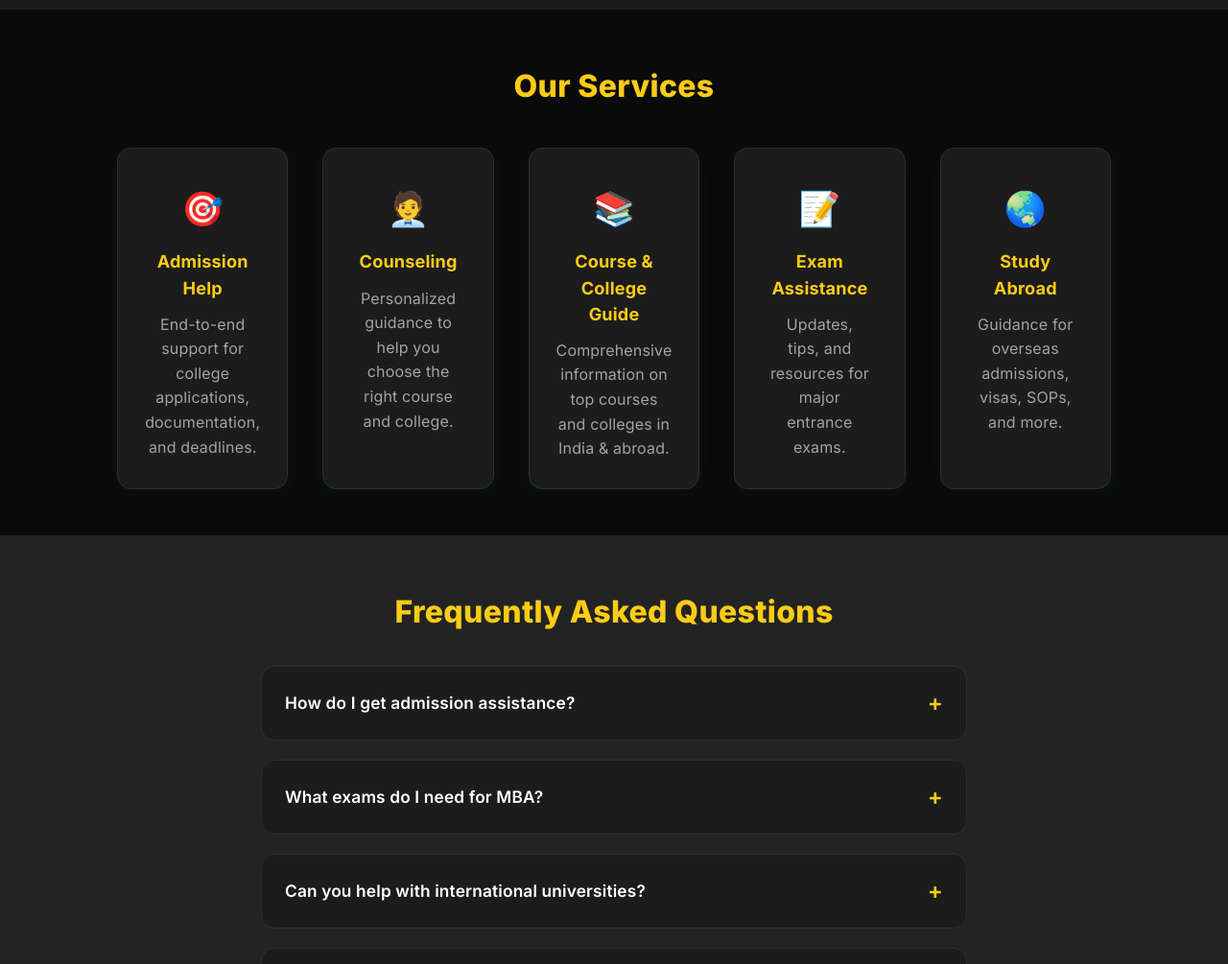
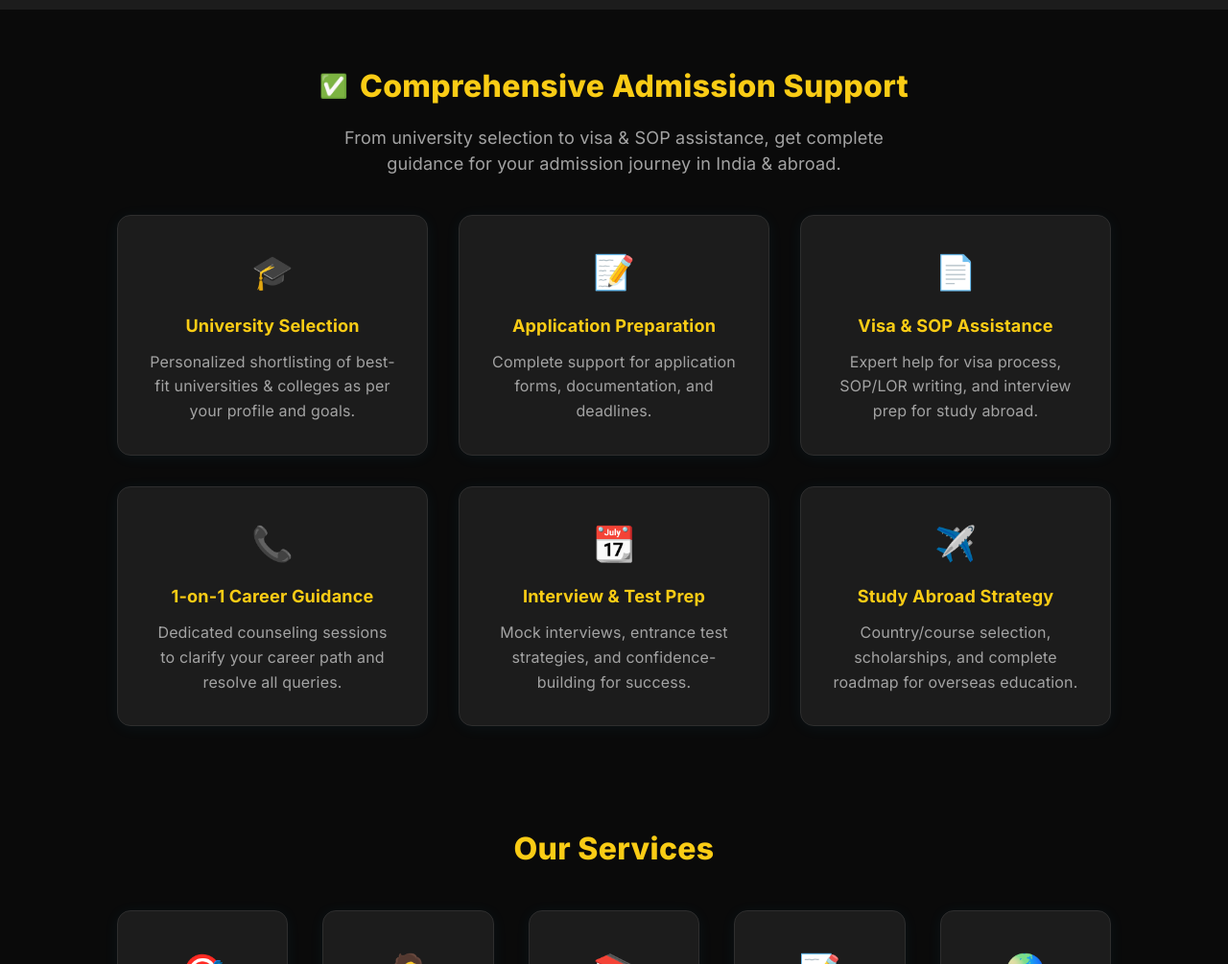
Before and after one commit to grimwebdeveloper/Admission-Kart, a website built with Vite: page index.html in a window 1280 px wide. Shown: the part 1040-2045 px from the top of the page at 96% size. Built offline with nearby package versions, Linux system fonts and the light colour scheme.

Commit message:
CAS section added

```diff
--- a/index.html
+++ b/index.html
@@ -35,6 +35,7 @@
             ak4: '0 8px 32px rgba(56,189,248,0.10)',
             ak5: '0 2px 8px rgba(56,189,248,0.06)',
             ak6: '0 2px 8px rgba(250,204,21,0.08)',
+            akglow: '0 0 24px 0 #38BDF8, 0 2px 16px rgba(56,189,248,0.10)',
           },
           fontFamily: {
             inter: ['Inter', 'Poppins', 'Roboto', 'Arial', 'sans-serif'],
@@ -293,6 +294,69 @@
         </div>
       </div>
     </div>
+  </section>
+
+  <!-- COMPREHENSIVE ADMISSION SUPPORT (NEW SECTION) -->
+  <section id="admission-support" class="bg-akbg pt-14 pb-12 font-inter">
+    <div class="max-w-[1100px] mx-auto px-8">
+      <h2 class="text-[2rem] font-extrabold text-akprimary text-center mb-4 tracking-[.01em] flex items-center justify-center gap-3">
+        <span class="text-[1.5rem]">✅</span> Comprehensive Admission Support
+      </h2>
+      <p class="text-akmuted text-center max-w-[600px] mx-auto mb-10 text-[1.13rem]">From university selection to visa &amp; SOP assistance, get complete guidance for your admission journey in India &amp; abroad.</p>
+      <div class="grid grid-cols-1 sm:grid-cols-2 md:grid-cols-3 gap-8" id="admission-support-cards">
+        <!-- Card 1 -->
+        <div class="adms-card bg-akcard rounded-ak shadow-ak p-8 text-center border border-akborder transition-all duration-200 cursor-pointer flex flex-col items-center gap-2 hover:shadow-[0_0_32px_0_#38BDF8,0_2px_16px_rgba(56,189,248,0.10)]">
+          <div class="text-[2.2rem] mb-2 text-akprimary">🎓</div>
+          <h3 class="text-[1.13rem] font-bold mb-1 text-akprimary">University Selection</h3>
+          <p class="text-akmuted text-[1rem] leading-[1.6]">Personalized shortlisting of best-fit universities &amp; colleges as per your profile and goals.</p>
+        </div>
+        <!-- Card 2 -->
+        <div class="adms-card bg-akcard rounded-ak shadow-ak p-8 text-center border border-akborder transition-all duration-200 cursor-pointer flex flex-col items-center gap-2 hover:shadow-[0_0_32px_0_#38BDF8,0_2px_16px_rgba(56,189,248,0.10)]">
+          <div class="text-[2.2rem] mb-2 text-akaccent">📝</div>
+          <h3 class="text-[1.13rem] font-bold mb-1 text-akprimary">Application Preparation</h3>
+          <p class="text-akmuted text-[1rem] leading-[1.6]">Complete support for application forms, documentation, and deadlines.</p>
+        </div>
+        <!-- Card 3 -->
+        <div class="adms-card bg-akcard rounded-ak shadow-ak p-8 text-center border border-akborder transition-all duration-200 cursor-pointer flex flex-col items-center gap-2 hover:shadow-[0_0_32px_0_#38BDF8,0_2px_16px_rgba(56,189,248,0.10)]">
+          <div class="text-[2.2rem] mb-2 text-akaccent2">📄</div>
+          <h3 class="text-[1.13rem] font-bold mb-1 text-akprimary">Visa &amp; SOP Assistance</h3>
+          <p class="text-akmuted text-[1rem] leading-[1.6]">Expert help for visa process, SOP/LOR writing, and interview prep for study abroad.</p>
+        </div>
+        <!-- Card 4 -->
+        <div class="adms-card bg-akcard rounded-ak shadow-ak p-8 text-center border border-akborder transition-all duration-200 cursor-pointer flex flex-col items-center gap-2 hover:shadow-[0_0_32px_0_#38BDF8,0_2px_16px_rgba(56,189,248,0.10)]">
+          <div class="text-[2.2rem] mb-2 text-akprimary">📞</div>
+          <h3 class="text-[1.13rem] font-bold mb-1 text-akprimary">1-on-1 Career Guidance</h3>
+          <p class="text-akmuted text-[1rem] leading-[1.6]">Dedicated counseling sessions to clarify your career path and resolve all queries.</p>
+        </div>
+        <!-- Card 5 -->
+        <div class="adms-card bg-akcard rounded-ak shadow-ak p-8 text-center border border-akborder transition-all duration-200 cursor-pointer flex flex-col items-center gap-2 hover:shadow-[0_0_32px_0_#38BDF8,0_2px_16px_rgba(56,189,248,0.10)]">
+          <div class="text-[2.2rem] mb-2 text-akaccent">📆</div>
+          <h3 class="text-[1.13rem] font-bold mb-1 text-akprimary">Interview &amp; Test Prep</h3>
+          <p class="text-akmuted text-[1rem] leading-[1.6]">Mock interviews, entrance test strategies, and confidence-building for success.</p>
+        </div>
+        <!-- Card 6 -->
+        <div class="adms-card bg-akcard rounded-ak shadow-ak p-8 text-center border border-akborder transition-all duration-200 cursor-pointer flex flex-col items-center gap-2 hover:shadow-[0_0_32px_0_#38BDF8,0_2px_16px_rgba(56,189,248,0.10)]">
+          <div class="text-[2.2rem] mb-2 text-akaccent2">✈️</div>
+          <h3 class="text-[1.13rem] font-bold mb-1 text-akprimary">Study Abroad Strategy</h3>
+          <p class="text-akmuted text-[1rem] leading-[1.6]">Country/course selection, scholarships, and complete roadmap for overseas education.</p>
+        </div>
+      </div>
+    </div>
+    <script src="https://cdnjs.cloudflare.com/ajax/libs/gsap/3.12.5/gsap.min.js"></script>
+    <script>
+      // GSAP scale and glow effect on card hover
+      document.addEventListener('DOMContentLoaded', function () {
+        const cards = document.querySelectorAll('#admission-support-cards .adms-card');
+        cards.forEach(card => {
+          card.addEventListener('mouseenter', () => {
+            gsap.to(card, { scale: 1.06, boxShadow: "0 0 32px 0 #38BDF8, 0 2px 16px rgba(56,189,248,0.10)", duration: 0.22, ease: "power2.out" });
+          });
+          card.addEventListener('mouseleave', () => {
+            gsap.to(card, { scale: 1, boxShadow: "", duration: 0.18, ease: "power2.in" });
+          });
+        });
+      });
+    </script>
   </section>
 
   <!-- OUR SERVICES OVERVIEW (Premium, Dark, Professional) -->
```
